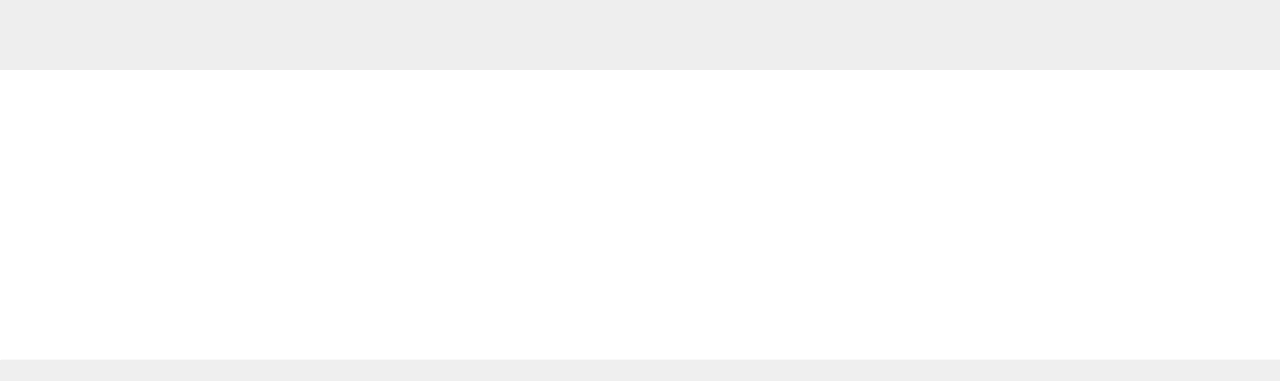
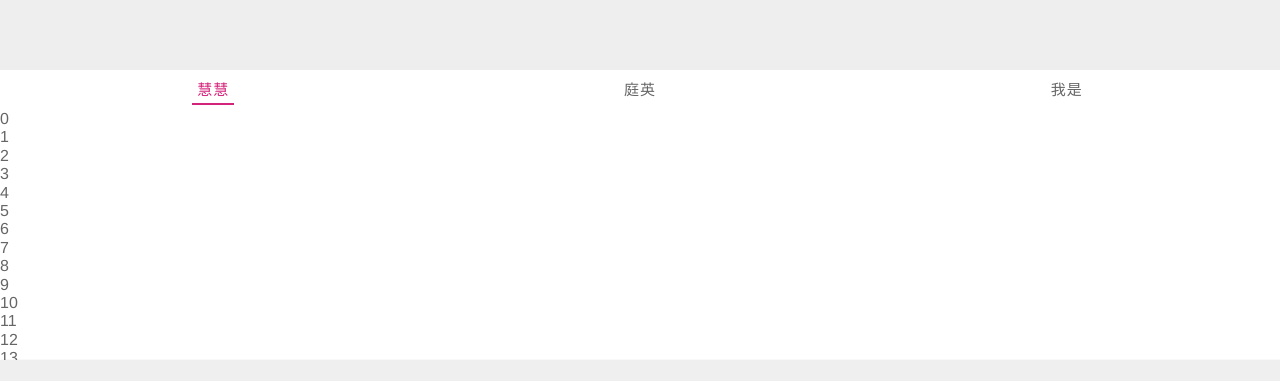
Before and after one commit to youguanxinqing/SuperMall, a Vue app: page /home in a window 1280 px wide. Shown: the part 375-756 px from the top of the page. Built offline with nearby package versions, Linux system fonts and the light colour scheme; no server answers.

Commit message:
add tab control

```diff
--- a/src/assets/css/base.css
+++ b/src/assets/css/base.css
@@ -4,7 +4,8 @@
 :root {
   /* 定义变量 */
   --color-text: #666;
-  --color-high-text: #ff5777;
+  /* --color-high-text: #ff5777; */
+  --color-high-text: #d4237a;
   --color-tint: #ff8198;
   --color-background: #fff;
   --font-size: 14px;
--- /dev/null
+++ b/src/components/content/tabcontrol/TabControl.vue
@@ -0,0 +1,67 @@
+<template>
+  <div id="tab-control">
+    <div
+      v-for="(field, index) in fields"
+      @click="itemClick(index)"
+      :key="index"
+    ><span
+      :class="{active: isActive(index)}"
+    >{{ field }}</span></div>
+  </div>
+</template>
+
+<script>
+export default {
+  name: 'TabControl',
+  props: {
+    fields: {
+        tyepe: Array,
+        default: []
+    }
+  },
+  data() {
+    return {
+      curIndex: 0
+    }
+  },
+  computed: {
+    isActive() {
+      return (index) => {
+        return this.curIndex === index ? true : false
+      }
+    }
+  },
+  methods: {
+    itemClick(index) {
+      this.curIndex = index
+    }
+  },
+}
+</script>
+
+<style>
+#tab-control {
+  display: flex;
+  text-align: center;
+  font-size: 15px;
+  letter-spacing: 1px;
+  height: 40px;
+  line-height: 40px;
+  background-color: #fff;
+}
+
+#tab-control div {
+  flex: 1;
+}
+
+#tab-control div span {
+  padding: 0 5px 5px;
+}
+
+.active {
+  color: var(--color-high-text);
+  border-bottom: 2px solid var(--color-high-text);
+}
+
+
+</style>
--- a/src/views/home/Home.vue
+++ b/src/views/home/Home.vue
@@ -4,6 +4,10 @@
     <home-swiper :banners="banners"></home-swiper>
     <home-recommand :recommands="recommands"></home-recommand>
     <home-feature></home-feature>
+    <home-tab-control class="position-tab"></home-tab-control>
+
+    <!-- 伪造数据 -->
+    <div v-for="(x, i) in Array(fakeNum)" :key="i">{{ i }}</div>
   </div>
 </template>
 
@@ -14,6 +18,7 @@ import NavBar from './childComps/NavBar'
 import HomeSwiper from './childComps/HomeSwiper'
 import HomeRecommand from './childComps/HomeRecommand'
 import HomeFeature from './childComps/HomeFeature'
+import HomeTabControl from './childComps/HomeTabControl'
 
 
 export default {
@@ -22,12 +27,15 @@ export default {
     NavBar,
     HomeSwiper,
     HomeRecommand,
-    HomeFeature
+    HomeFeature,
+    HomeTabControl
   },
   data() {
     return {
       banners: [],
-      recommands: []
+      recommands: [],
+
+      fakeNum: 100,  /* 伪造数据 */
     }
   },
   created() {
@@ -45,4 +53,10 @@ export default {
 
 <style>
 
+/* 临时用法 */
+.position-tab {
+  position: sticky;
+  top: 0px;
+}
+
 </style>
--- /dev/null
+++ b/src/views/home/childComps/HomeTabControl.vue
@@ -0,0 +1,24 @@
+<template>
+  <div id="home-tab-control">
+    <tab-control :fields="['慧慧', '庭英', '我是']"></tab-control>
+  </div>
+</template>
+
+<script>
+import TabControl from 'components/content/tabcontrol/TabControl'
+
+export default {
+  name: 'HomeTabControl',
+  data() {
+    return {
+
+    }
+  },
+  components: {
+    TabControl
+  }
+}
+</script>
+
+<style>
+</style>
```
Also changed, not shown: 2 other files (tests, documents, lock files or other folders).
